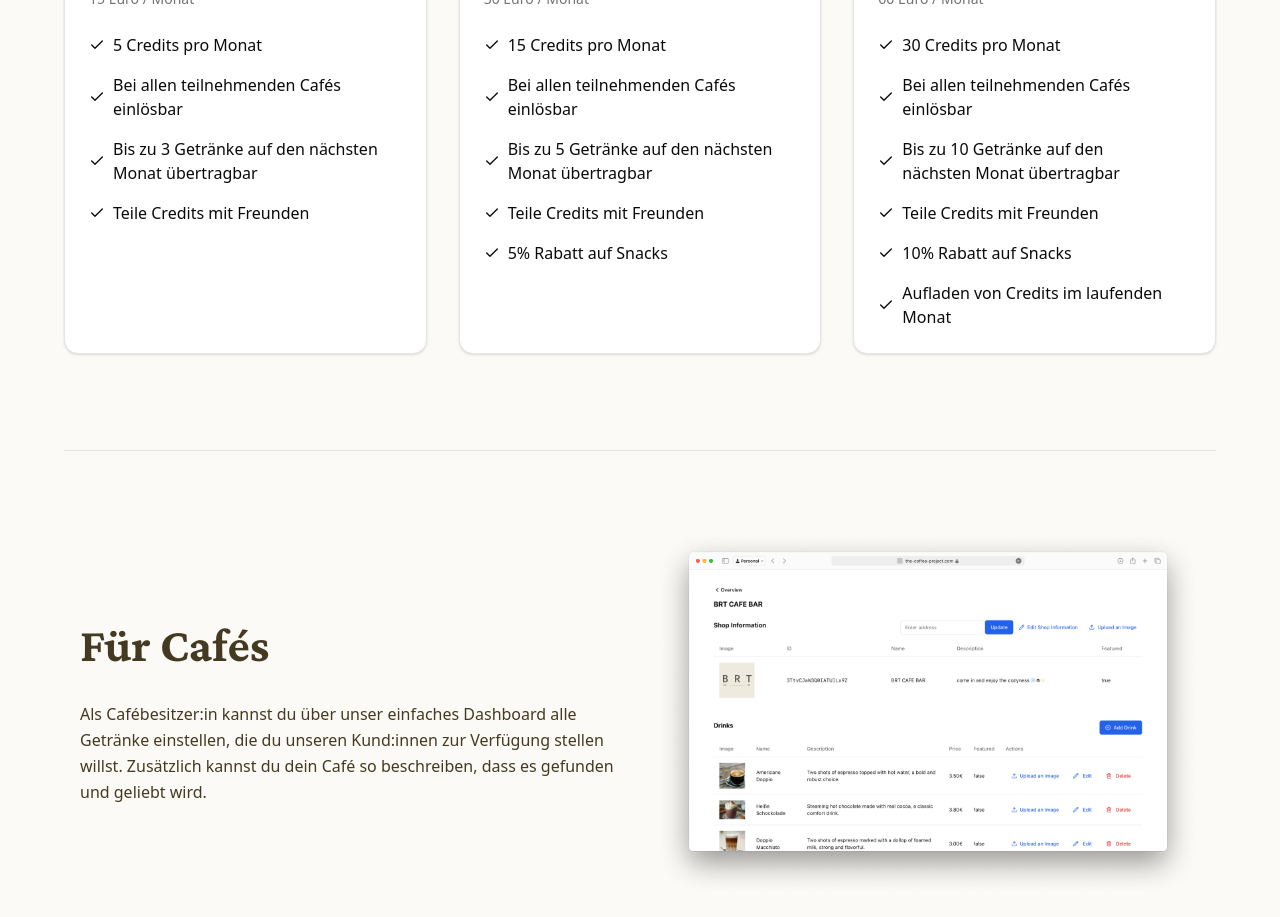
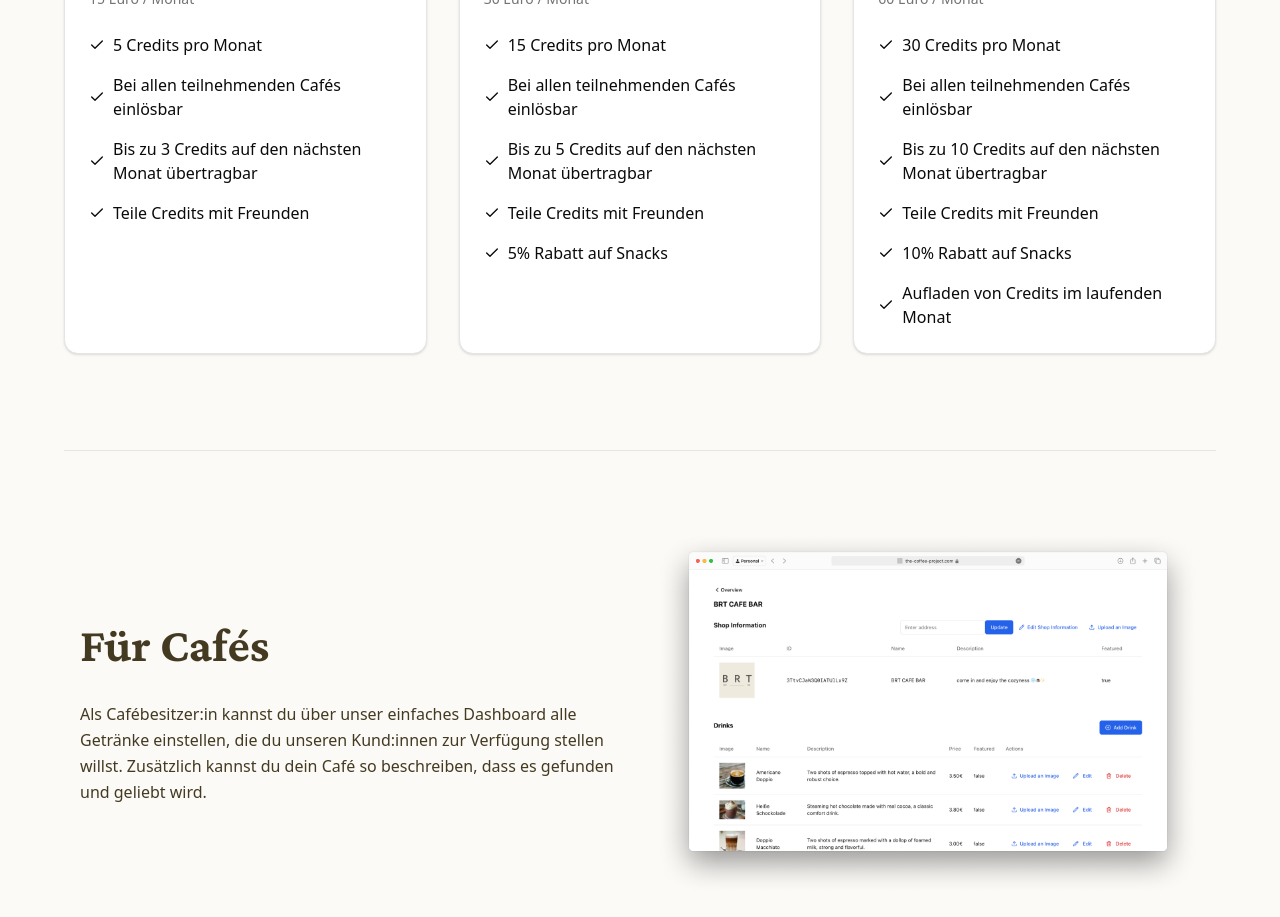
Before and after one commit to phytrisha/coffee-project-landingpage, a Next.js app: page / in a window 1280 px wide. Shown: the part 2080-2997 px from the top of the page. Built offline with nearby package versions, Linux system fonts and the light colour scheme.

Commit message:
minor form fix

```diff
--- a/components/contact.tsx
+++ b/components/contact.tsx
@@ -33,9 +33,6 @@ export default function VisitorFormDialog() {
 
       const data = await response.json();
       setMessage(data.message || data.error);
-      if (response.ok) {
-        setOpen(false);
-      }
     } catch (error) {
       console.error('Error submitting form:', error);
       setMessage('An error occurred.');
--- a/components/sections/subscriptions.tsx
+++ b/components/sections/subscriptions.tsx
@@ -3,9 +3,9 @@ import SubscriptionCard from '../subscription-card';
 
 const SubscriptionSection = () => {
 
-    const espressoFeatures = ['5 Credits pro Monat', 'Bei allen teilnehmenden Cafés einlösbar', 'Bis zu 3 Getränke auf den nächsten Monat übertragbar', 'Teile Credits mit Freunden']
-    const cortadoFeatures = ['15 Credits pro Monat', 'Bei allen teilnehmenden Cafés einlösbar', 'Bis zu 5 Getränke auf den nächsten Monat übertragbar', 'Teile Credits mit Freunden', '5% Rabatt auf Snacks']
-    const cappuccinoFeatures = ['30 Credits pro Monat', 'Bei allen teilnehmenden Cafés einlösbar', 'Bis zu 10 Getränke auf den nächsten Monat übertragbar', 'Teile Credits mit Freunden', '10% Rabatt auf Snacks', 'Aufladen von Credits im laufenden Monat']
+    const espressoFeatures = ['5 Credits pro Monat', 'Bei allen teilnehmenden Cafés einlösbar', 'Bis zu 3 Credits auf den nächsten Monat übertragbar', 'Teile Credits mit Freunden']
+    const cortadoFeatures = ['15 Credits pro Monat', 'Bei allen teilnehmenden Cafés einlösbar', 'Bis zu 5 Credits auf den nächsten Monat übertragbar', 'Teile Credits mit Freunden', '5% Rabatt auf Snacks']
+    const cappuccinoFeatures = ['30 Credits pro Monat', 'Bei allen teilnehmenden Cafés einlösbar', 'Bis zu 10 Credits auf den nächsten Monat übertragbar', 'Teile Credits mit Freunden', '10% Rabatt auf Snacks', 'Aufladen von Credits im laufenden Monat']
 
   return (
     <div className='py-16'>
```
